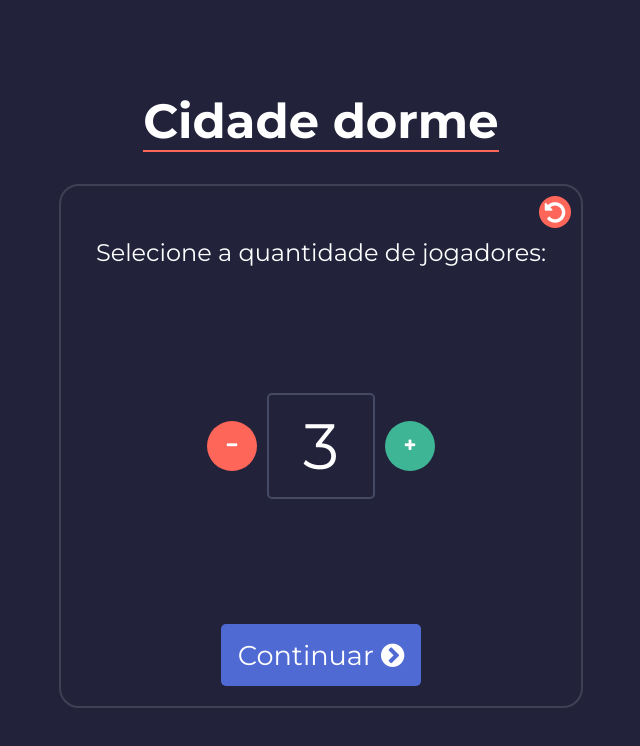
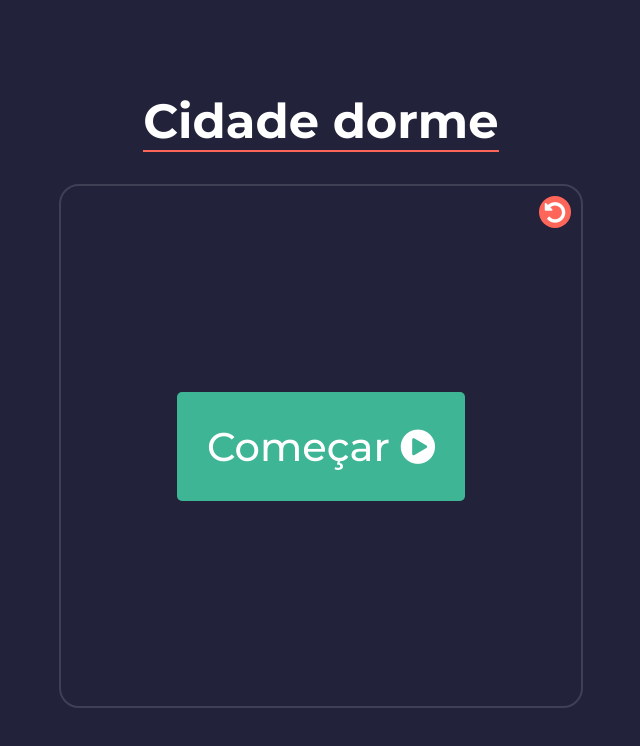
Before and after one commit to danilolan/cidadedorme, a React (Create React App) app: page / in a window 1280 px wide. Shown: the top 746 px of the page, without its empty margins (319-959 px from the left). Built offline with nearby package versions, Linux system fonts and the light colour scheme.

Commit message:
lógica show content adicionado

```diff
--- a/src/components/game/Game.jsx
+++ b/src/components/game/Game.jsx
@@ -7,7 +7,7 @@ import ShowPlayers from './showplayers/ShowPlayers'
 import QtAssassino from './qtassassino/QtAssassino';
 
 function Game(props) {
-    const [level,setLevel] = useState(1)
+    const [level,setLevel] = useState(4)
 
     const [qt ,setQt] = useState(3)
     const [types, setTypes] = useState([])
@@ -18,7 +18,7 @@ function Game(props) {
             case 1: return <QtPlayers nextLevel={nextLevel} resetLevel={resetLevel} getQt={getQt}/>
             case 2: return <TypePLayers nextLevel={nextLevel} resetLevel={resetLevel} getTypes={getTypes}/>
             case 3: return <QtAssassino nextLevel={nextLevel} resetLevel={resetLevel} getQt={getQtAssassino}/>
-            case 4: return <ShowPlayers resetLevel={resetLevel} qt={qt} types={types} qtAssassino={qtAssassino}/>
+            case 4: return <ShowPlayers resetLevel={resetLevel} qt={qt} types={types} qtAssassino={qtAssassino} qtDetetive={1}/>
 
             default: return <QtPlayers/>
         }
--- a/src/components/game/showplayers/ShowPlayers.jsx
+++ b/src/components/game/showplayers/ShowPlayers.jsx
@@ -1,20 +1,65 @@
-import React from 'react';
+import React, {useState} from 'react';
 import './shoplayers.scss'
 
+import Card from '../cards/Card'
+
 function ShowPlayers(props) {
-    const [qt, qtAss, types] = [props.qt, props.qtAssassino, props.types]
-    console.log(randomArray(qt, qtAss, types))
+    const [qt, qtAss,qtDet, types] = [props.qt, props.qtAssassino, props.qtDetetive, props.types]
+    const [playersArray, setPlayersArray] = useState();
+    const [level, setLevel] = useState(-1);
+
+    function render(){
+        if(level === -1){
+            return (
+                <div className="showcontent">
+                    <button className="start" onClick={e=>start()}>
+                        Começar <i className="fa fa-play-circle"></i>
+                    </button>
+                </div>
+            )
+        }
+        if(level === qt){
+            return (
+                <div className="showcontent">
+                    <button className="restart" onClick={e=>restart()}>
+                        Outro jogo <i className="fa fa-play-circle"></i>
+                    </button>
+                </div>
+            )
+        }
+        else{
+            return (
+                <div className="showcontent">
+                    <Card type={playersArray[level]} checked={false}/>
+                    <button className="nextbutton" onClick={e => setLevel(level + 1)}>Next</button>
+                </div>
+            )
+
+        }
+
+    }
+    function ShowPlayer(player){
+
+    }
+
+    function start(){
+        setPlayersArray(randomArray(qt, qtAss, qtDet, types))
+        setLevel(level + 1)
+    }
+    function restart(){
+        setLevel(0)
+        setPlayersArray(randomArray(qt, qtAss, qtDet, types))
+    }
 
     return (
         <div className="showplayers">
             <button className='resetbutton' onClick={e => props.resetLevel()}><i className="fa fa-undo"></i></button>
-            <button onClick={e => props.resetLevel(e)}>Next</button>
+            {render()}
         </div>
      );
 }
 
-function randomArray(qt, qtAss, types){
-    qt -= 1
+function randomArray(qt, qtAss, qtDet, types){
     const qtTypes = types.length
     var playersArray = []
     var n
@@ -22,7 +67,7 @@ function randomArray(qt, qtAss, types){
     //Posicionando os types no array dos players
     for (var t = 0; t < qtTypes; t++){
         while(true){
-            n = getRandomIntInclusive(1, qt)
+            n = getRandomIntInclusive(0, qt - 1)
             if(playersArray[n] === undefined){
                 playersArray[n] = types[t]
                 break
@@ -32,7 +77,7 @@ function randomArray(qt, qtAss, types){
     //Posicionando os assassinos no array dos players
     for (var a = 0; a < qtAss; a++){
         while(true){
-            n = getRandomIntInclusive(1, qt)
+            n = getRandomIntInclusive(0, qt - 1)
             if(playersArray[n] === undefined){
                 playersArray[n] = 'assassino'
                 break
@@ -40,17 +85,29 @@ function randomArray(qt, qtAss, types){
         }
     }
 
+    //posicionando os detetives no array dos players
+    for (var d = 0; d < qtDet; d++){
+        while(true){
+            n = getRandomIntInclusive(0, qt - 1)
+            if(playersArray[n] === undefined){
+                playersArray[n] = 'detetive'
+                break
+            }
+        }
+    }
+
     //posicionando os cidadaos no array dos players
     for (var i = 0; i < qt; i++) {
-        if(playersArray[i] === undefined) playersArray[i] = 'cidadao'
+        if(playersArray[i] === undefined) playersArray[i] = 'cidadão'
     }
-    return playersArray
+    return playersArray.map(str=>{
+        str = str[0].toUpperCase() + str.substr(1);
+        return str
+    })
 }
 
 function getRandomIntInclusive(min, max) {
-    min = Math.ceil(min);
-    max = Math.floor(max);
-    return Math.floor(Math.random() * (max - min + 1)) + min;
+    return Math.floor(Math.random() * (max - min + 1) + min)
 }
 
 export default ShowPlayers;
--- a/src/components/game/showplayers/shoplayers.scss
+++ b/src/components/game/showplayers/shoplayers.scss
@@ -1,3 +1,11 @@
+$cinzaAzulado: #22223B;
+$cinzaClaro: #4a4e69e5;
+$vermelhoClaro: #FF8C64;
+$vermelhoEscuro: #FF665A;
+$amarelo: #FFF587;
+$verde: #3EB595;
+$preto: #1A1A1A;
+
 .showplayers{
     display: flex;
     position: relative;
@@ -12,4 +20,54 @@
         right: 0;
         top: 0;
     }
+
+    .showcontent{
+        height: 100%;
+        width: 100%;
+        display: flex;
+        justify-content: center;
+        align-items: center;
+
+        .start{
+            color: white;
+            font-family: 'Montserrat', sans-serif;
+            background: $verde;
+            border: none;
+            outline: none;
+            padding: 30px;
+            font-size: 2.5em;
+            font-weight: 500;
+            border-radius: 5px;
+            transition: 0.3s;
+            margin: auto;
+
+            &:hover{
+                cursor: pointer;
+                color: $verde;
+                background: #0000;
+                border: 3px solid $verde;
+            }
+        }
+
+        .restart{
+            color: white;
+            font-family: 'Montserrat', sans-serif;
+            background: $vermelhoEscuro;
+            border: none;
+            outline: none;
+            padding: 30px;
+            font-size: 2.5em;
+            font-weight: 500;
+            border-radius: 5px;
+            transition: 0.3s;
+            margin: auto;
+
+            &:hover{
+                cursor: pointer;
+                color: $vermelhoEscuro;
+                background: #0000;
+                border: 3px solid $vermelhoEscuro;
+            }
+        }
+    }
 }
```
Also changed, not shown: 2 other files (tests, documents, lock files or other folders).
